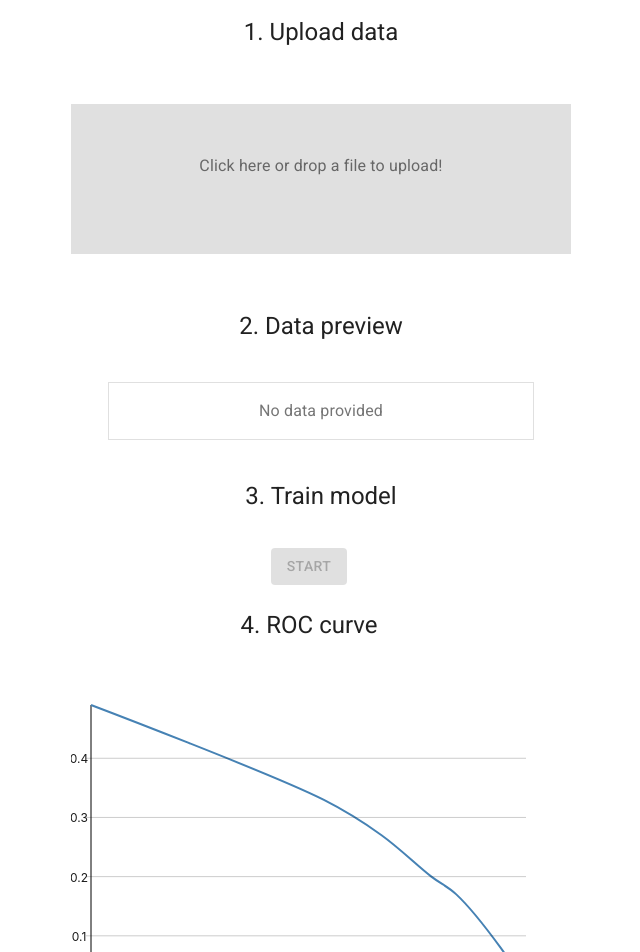
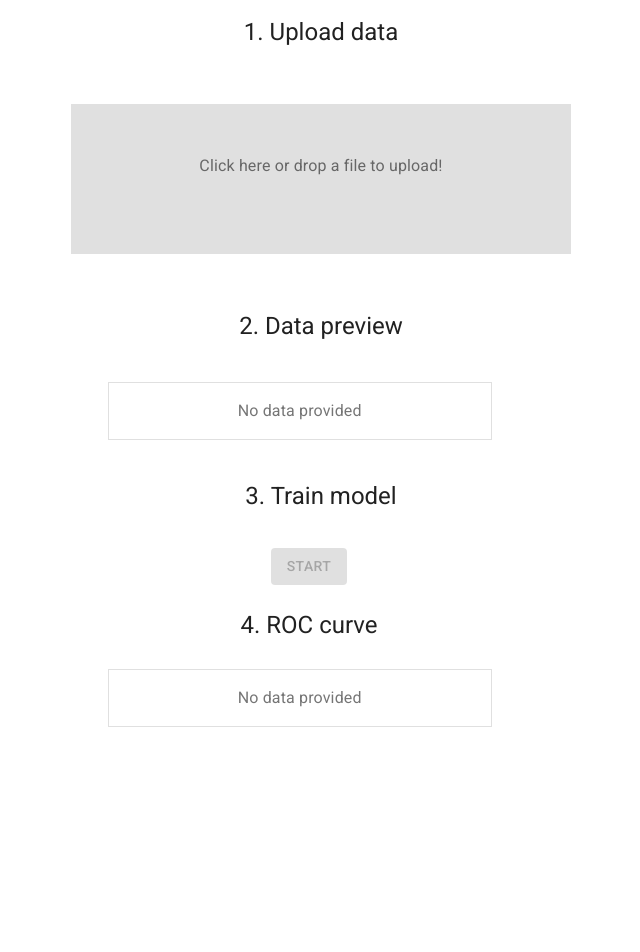
Before and after one commit to OrkhanHuseynli/titanic_ui_ts, a React (Create React App) app: page / in a window 1280 px wide. Shown: the top 952 px of the page, without its empty margins (319-959 px from the left). After the commit the page ends 800 px from the top, so only its background shows below. Built offline with nearby package versions, Linux system fonts and the light colour scheme.

Commit message:
roc preview

```diff
--- a/src/App.tsx
+++ b/src/App.tsx
@@ -8,12 +8,6 @@ import 'typeface-roboto';
 import logo from './logo.svg';
 import './App.css';
 import MainContainer from "./core/MainContainer";
-
-const dropzoneStyle = {
-    width  : "100%",
-    height : "20%",
-    border : "1px solid #e0e0e0"
-};
 
 const useStyles = makeStyles((theme: Theme) =>
     createStyles({
@@ -29,7 +23,8 @@ const useStyles = makeStyles((theme: Theme) =>
             padding: theme.spacing(2),
             textAlign: 'center',
             color: theme.palette.text.primary,
-            border : "1px solid #e0e0e0"
+            border : '1px solid #e0e0e0',
+            maxWidth: '350px'
         },
         button: {
             margin: theme.spacing(1),
--- a/src/core/MainContainer.tsx
+++ b/src/core/MainContainer.tsx
@@ -23,6 +23,7 @@ const mockData = [
 type MainContainerState = {
     uploadStatus: boolean;
     uploadInfo: UploadInfo;
+    regressionStatus: boolean;
 }
 type UploadInfo = {
     fileName: string
@@ -30,8 +31,9 @@ type UploadInfo = {
     inputParamsCount: string
     outputParamsCount: string
 }
+
 function createData(name: string, value: string) {
-    return { name, value };
+    return {name, value};
 }
 
 const mockRows = [
@@ -40,29 +42,52 @@ const mockRows = [
     createData('# of input params', "3"),
     createData('# of output params', "1"),
 ];
-export default class MainContainer extends Component<{classes: any}, MainContainerState> {
+export default class MainContainer extends Component<{ classes: any }, MainContainerState> {
     constructor(props: any) {
         super(props);
         this.state = {
             uploadStatus: false,
-            uploadInfo: {fileName: "", dataSize: "", inputParamsCount: "", outputParamsCount: ""}
+            uploadInfo: {fileName: "", dataSize: "", inputParamsCount: "", outputParamsCount: ""},
+            regressionStatus: false
         };
         this.getUploadStatus = this.getUploadStatus.bind(this);
+        this.displayDataPreviewSection = this.displayDataPreviewSection.bind(this);
+        this.displayRocCurve = this.displayRocCurve.bind(this);
+        this.onStartClick = this.onStartClick.bind(this);
     }
 
 
-    getUploadStatus = (status: boolean):void => {
+    getUploadStatus = (status: boolean): void => {
         console.debug("Upload status: " + this.state.uploadStatus)
         this.setState({uploadStatus: status})
     };
 
     displayDataPreviewSection = (): JSX.Element => {
-            if (this.state.uploadStatus){
-                return <DataTable dataRows={mockRows} />
-            }
-        return <div className={this.props.classes.dataPreview}><Typography color={"textSecondary"}>No data provided</Typography></div>
-        };
+        if (this.state.uploadStatus) {
+            return <DataTable dataRows={mockRows}/>
+        }
+        return <div className={this.props.classes.dataPreview}><Typography color={"textSecondary"}>No data
+            provided</Typography></div>
+    };
 
+    displayRocCurve = (): JSX.Element => {
+        if (this.state.regressionStatus) {
+            return (<div className={this.props.classes.paper}>
+                <LineChart data={mockData} width={width} height={height}/>
+            </div>);
+        }
+        return (
+            <Grid item xs={4}>
+                <div className={this.props.classes.dataPreview}>
+                    <Typography color={"textSecondary"}>No data provided</Typography>
+                </div>
+            </Grid>);
+    };
+
+    onStartClick = (): void => {
+        let success = true;
+        this.setState({regressionStatus: success})
+    };
 
     render() {
         return (
@@ -74,14 +99,15 @@ export default class MainContainer extends Component<{classes: any}, MainContain
                         </div>
                     </Grid>
                     <Grid item xs={12}>
-                        <div className={this.props.classes.paper}><DropZone getUploadStatus={this.getUploadStatus}/></div>
+                        <div className={this.props.classes.paper}><DropZone getUploadStatus={this.getUploadStatus}/>
+                        </div>
                     </Grid>
                     <Grid item xs={12}>
                         <div className={this.props.classes.paper}>
                             <Typography variant="h5"> 2. Data preview</Typography>
                         </div>
                     </Grid>
-                    <Grid item xs={12} container  direction="row" justify="center" alignItems="center">
+                    <Grid item xs={12} container direction="row" justify="center" alignItems="center">
                         <Grid item xs={4}>
                             {this.displayDataPreviewSection()}
                         </Grid>
@@ -95,7 +121,8 @@ export default class MainContainer extends Component<{classes: any}, MainContain
                           direction="row"
                           justify="center"
                           alignItems="center">
-                        <Button variant="contained" color="primary" className={this.props.classes.button} disabled={!this.state.uploadStatus} >
+                        <Button variant="contained" color="primary" className={this.props.classes.button}
+                                disabled={!this.state.uploadStatus} onClick={this.onStartClick}>
                             Start
                         </Button>
                     </Grid>
@@ -107,10 +134,9 @@ export default class MainContainer extends Component<{classes: any}, MainContain
                             <Typography variant="h5"> 4. ROC curve </Typography>
                         </div>
                     </Grid>
-                    <Grid item xs={12}>
-                        <div className={this.props.classes.paper}>
-                            <LineChart data={mockData} width={width} height={height}/>
-                        </div>
+                    <Grid item xs={12} container direction="row"
+                          justify="center" alignItems="center">
+                        {this.displayRocCurve()}
                     </Grid>
                 </Grid>
             </div>);
```
